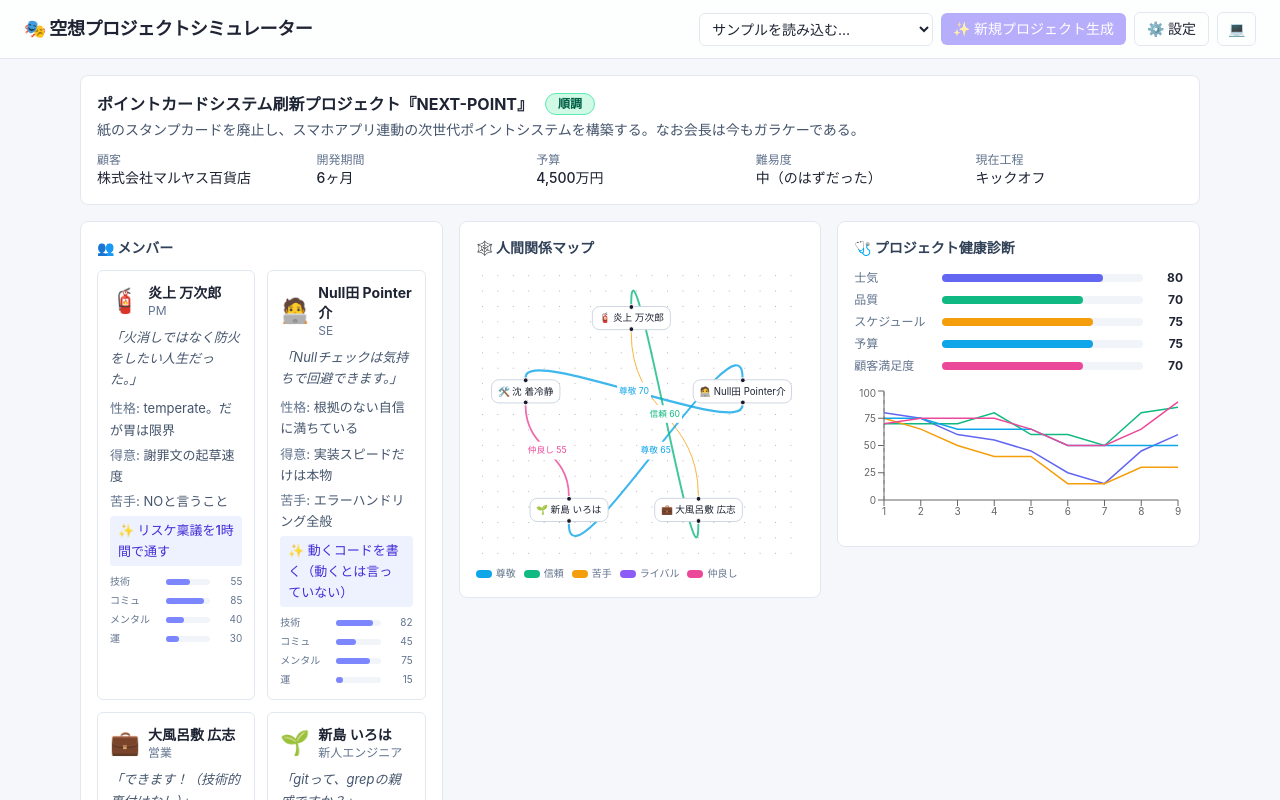
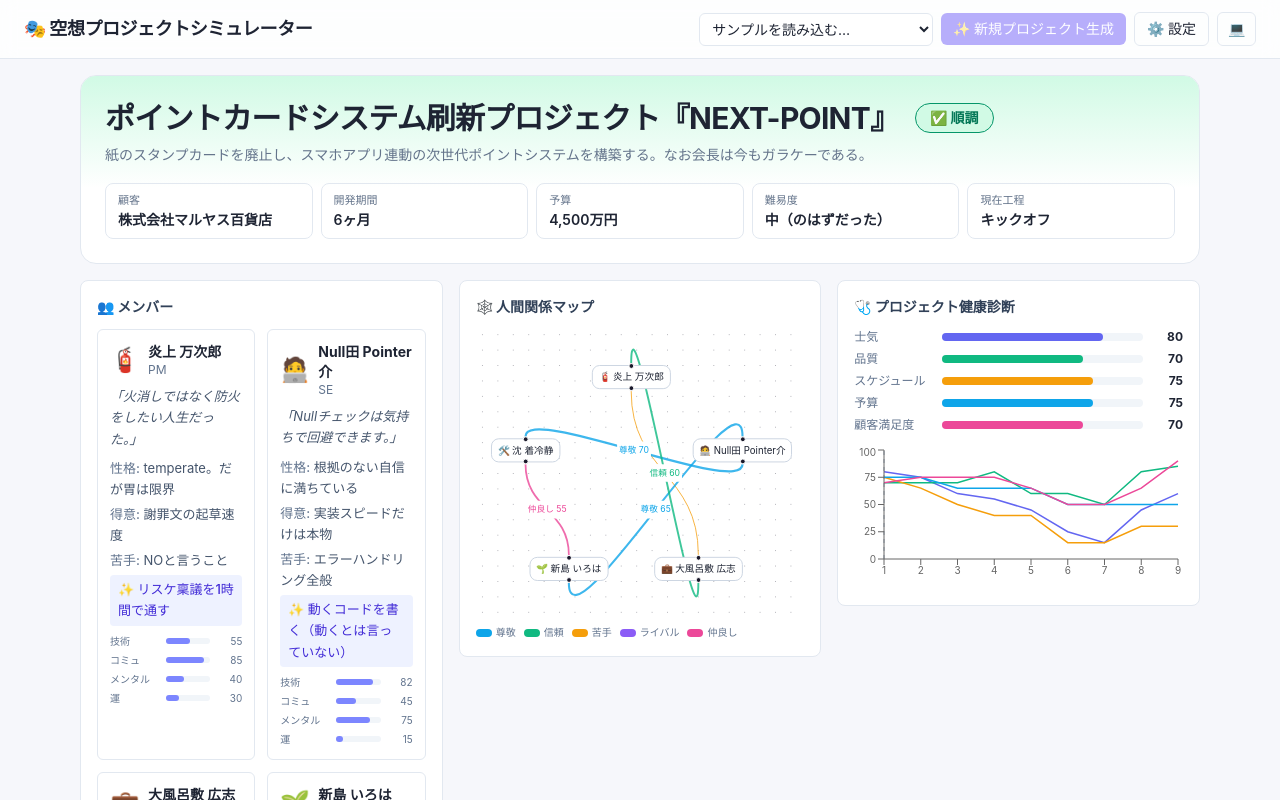
Before and after one commit to shio3ch/fanciful-project-simulator, a React (Vite) app: page / in a window 1280 px wide. Shown: the top 800 px of the page. Built offline with nearby package versions, Linux system fonts and the light colour scheme.

Commit message:
feat: プロジェクトサマリーをステータス連動のヒーローセクションに刷新

```diff
--- a/src/App.tsx
+++ b/src/App.tsx
@@ -34,6 +34,7 @@ import {
   OPENAI_LIMITS_URL,
   type GenerationErrorDetails,
 } from "./lib/generationError";
+import { STATUS_KEYS } from "./lib/ui";
 
 export default function App() {
   const [scenario, setScenario] = useState<Scenario>(SAMPLE_SCENARIOS[0]);
@@ -107,7 +108,10 @@ export default function App() {
   }
 
   return (
-    <div className="min-h-screen bg-surface text-ink">
+    <div
+      className="min-h-screen bg-surface text-ink"
+      data-status={STATUS_KEYS[snapshot.projectStatus]}
+    >
       <Header
         onOpenSettings={() => setSettingsOpen(true)}
         onGenerate={handleGenerate}
--- a/src/components/ProjectSummary.tsx
+++ b/src/components/ProjectSummary.tsx
@@ -1,12 +1,12 @@
 import type { Scenario } from "../types/scenario";
 import type { SnapshotState } from "../lib/computeState";
-import { STATUS_COLORS } from "../lib/ui";
+import { STATUS_EMOJI } from "../lib/ui";
 
-function Item({ label, value }: { label: string; value: string }) {
+function StatChip({ label, value }: { label: string; value: string }) {
   return (
-    <div>
-      <dt className="text-xs text-slate-500">{label}</dt>
-      <dd className="text-sm font-medium">{value}</dd>
+    <div className="rounded-lg border border-line bg-card/70 px-3 py-2">
+      <dt className="text-[11px] text-ink-muted">{label}</dt>
+      <dd className="mt-0.5 text-sm font-semibold">{value}</dd>
     </div>
   );
 }
@@ -21,23 +21,31 @@ export default function ProjectSummary({
   currentPhase: string;
 }) {
   return (
-    <section className="rounded-lg border border-slate-200 bg-white p-4">
-      <div className="flex flex-wrap items-center gap-3">
-        <h2 className="text-base font-bold">{scenario.project.name}</h2>
-        <span
-          className={`rounded-full border px-3 py-0.5 text-xs font-bold ${STATUS_COLORS[snapshot.projectStatus]}`}
-        >
-          {snapshot.projectStatus}
-        </span>
+    <section className="relative overflow-hidden rounded-2xl border border-line bg-card p-5 sm:p-6">
+      <div
+        aria-hidden="true"
+        className="pointer-events-none absolute inset-x-0 top-0 h-28 bg-gradient-to-b from-accent-soft to-transparent"
+      />
+      <div className="relative">
+        <div className="flex flex-wrap items-center gap-x-4 gap-y-2">
+          <h2 className="text-2xl font-bold tracking-tight sm:text-3xl">
+            {scenario.project.name}
+          </h2>
+          <span className="inline-flex items-center gap-1.5 rounded-full border border-accent bg-accent-soft px-3.5 py-1 text-sm font-bold text-accent-ink">
+            {STATUS_EMOJI[snapshot.projectStatus]} {snapshot.projectStatus}
+          </span>
+        </div>
+        <p className="mt-2 max-w-3xl text-sm leading-relaxed text-ink-muted">
+          {scenario.project.overview}
+        </p>
+        <dl className="mt-4 grid grid-cols-2 gap-2 sm:grid-cols-5">
+          <StatChip label="顧客" value={scenario.project.client} />
+          <StatChip label="開発期間" value={scenario.project.period} />
+          <StatChip label="予算" value={scenario.project.budget} />
+          <StatChip label="難易度" value={scenario.project.difficulty} />
+          <StatChip label="現在工程" value={currentPhase} />
+        </dl>
       </div>
-      <p className="mt-1 text-sm text-slate-600">{scenario.project.overview}</p>
-      <dl className="mt-3 grid grid-cols-2 gap-3 sm:grid-cols-5">
-        <Item label="顧客" value={scenario.project.client} />
-        <Item label="開発期間" value={scenario.project.period} />
-        <Item label="予算" value={scenario.project.budget} />
-        <Item label="難易度" value={scenario.project.difficulty} />
-        <Item label="現在工程" value={currentPhase} />
-      </dl>
     </section>
   );
 }
--- a/src/lib/ui.ts
+++ b/src/lib/ui.ts
@@ -1,14 +1,4 @@
 import type { ProjectStatus, RelationType } from "../types/scenario";
-
-export const STATUS_COLORS: Record<ProjectStatus, string> = {
-  順調: "bg-emerald-100 text-emerald-800 border-emerald-300",
-  少し怪しい: "bg-lime-100 text-lime-800 border-lime-300",
-  黄色信号: "bg-amber-100 text-amber-800 border-amber-300",
-  炎上中: "bg-orange-100 text-orange-800 border-orange-300",
-  崩壊寸前: "bg-red-100 text-red-800 border-red-300",
-  奇跡の復活: "bg-sky-100 text-sky-800 border-sky-300",
-  無事リリース: "bg-emerald-100 text-emerald-800 border-emerald-300",
-};
 
 export type StatusKey =
   | "calm"
```
Also changed, not shown: 1 other file (tests, documents, lock files or other folders).
